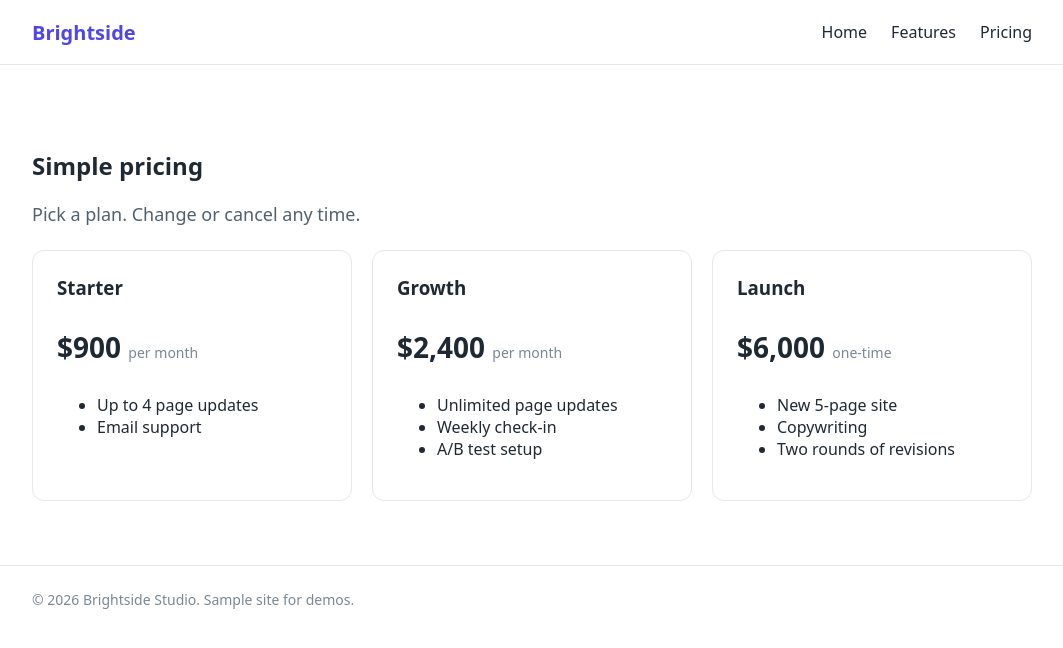
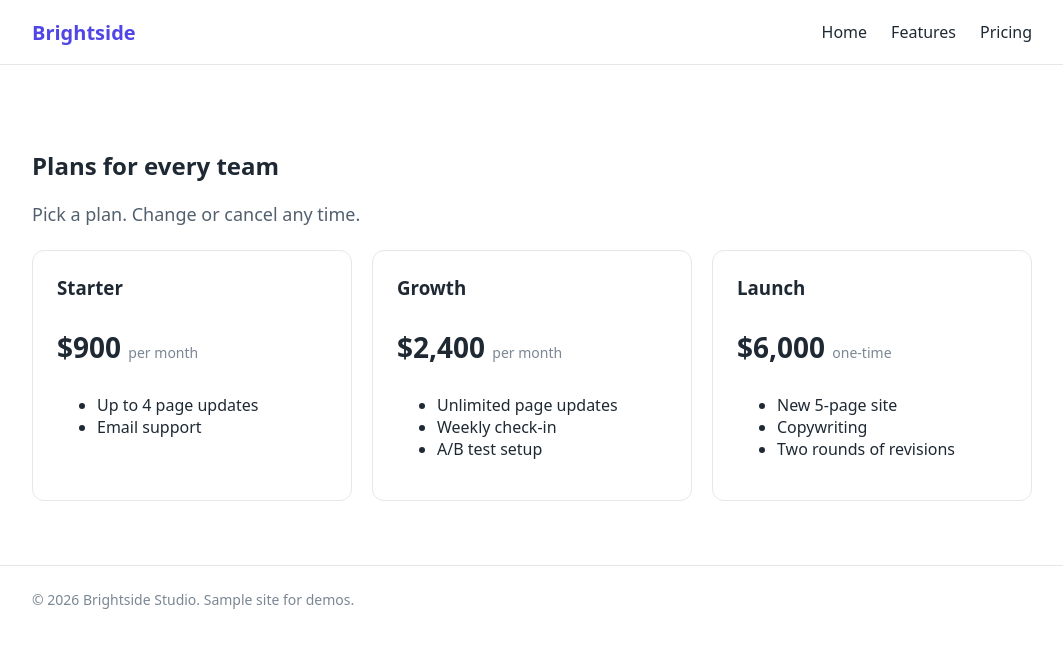
Before and after one commit to antoinedc/ronda-demo-site, a Next.js app: page /pricing in a window 1280 px wide. Shown: the top 648 px of the page, without its empty margins (108-1171 px from the left). Built offline with nearby package versions, Linux system fonts and the light colour scheme.

Commit message:
ronda: Update pricing heading
Ronda-Native-Edit: 1

```diff
--- a/app/pricing/page.js
+++ b/app/pricing/page.js
@@ -10,7 +10,7 @@ export default function Pricing() {
   return (
     <section className="pricing">
       <div className="container">
-        <h1>Simple pricing</h1>
+        <h1>Plans for every team</h1>
         <p className="lead">Pick a plan. Change or cancel any time.</p>
         <div className="grid">
           {plans.map((p) => (
```
